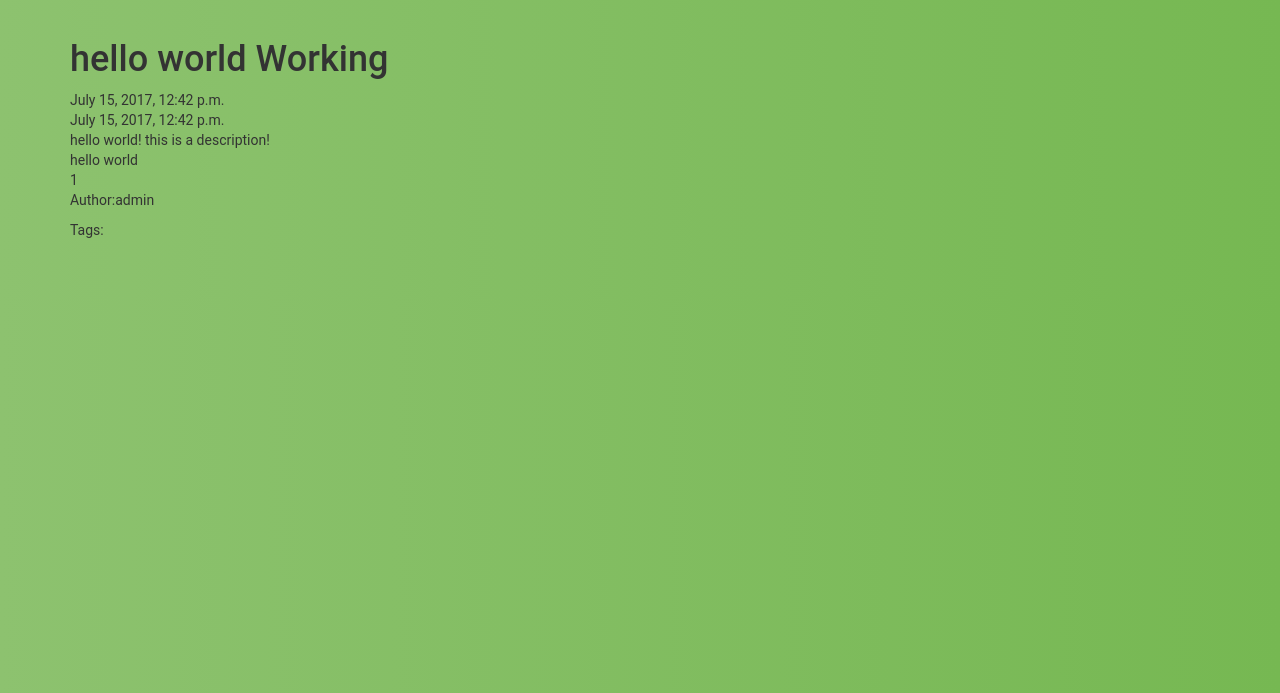
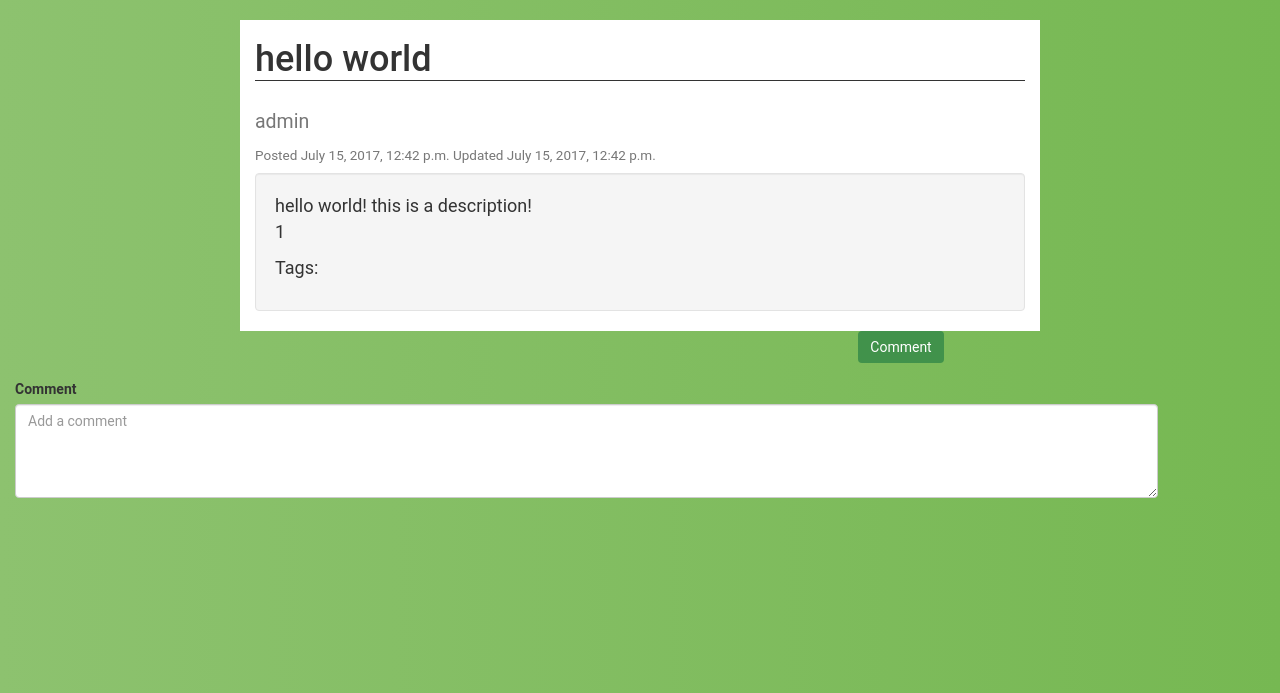
Before and after one commit to ghartman1620/TeachShare, a Django app: page /account/detail/1/ in a window 1280 px wide. Shown: the part 107-800 px from the top of the page. Run offline with Django 3.2, Linux system fonts and the light colour scheme; data comes from the database, SQL or seed files in the repository; both versions use the stored data as it was after the commit; parts of the project's set-up code (start-up, migrations or seed data) failed here and were passed over; some libraries are stand-ins or nearby versions.

Commit message:
initial comment set up on post description

```diff
--- a/TeachShare_WebApp/accounts/static/accounts/post_detail.css
+++ b/TeachShare_WebApp/accounts/static/accounts/post_detail.css
@@ -50,3 +50,27 @@ body {
   text-align: center;
   padding-top: 30px;
 }
+
+.container {
+  width: 800px;
+  text-align: left;
+  background-color: #ffffff;
+}
+.container>p {
+  font-size: 18px;
+}
+.container>h1 {
+	border-style: solid;
+	border-bottom-width: 1px;
+	border-top-width: 0px;
+	border-left-width: 0px;
+	border-right-width: 0px;
+
+
+}
+.well {
+  margin-left: 0px;
+}
+.well>p {
+  font-size: 18px;
+}
--- a/TeachShare_WebApp/accounts/templates/accounts/post_detail.html
+++ b/TeachShare_WebApp/accounts/templates/accounts/post_detail.html
@@ -5,6 +5,8 @@
 {% load static %}
 <!-- Latest compiled and minified CSS -->
 <link rel="stylesheet" href="https://maxcdn.bootstrapcdn.com/bootstrap/3.3.7/css/bootstrap.min.css" integrity="sha384-BVYiiSIFeK1dGmJRAkycuHAHRg32OmUcww7on3RYdg4Va+PmSTsz/K68vbdEjh4u" crossorigin="anonymous">
+<script src="https://ajax.googleapis.com/ajax/libs/jquery/3.2.1/jquery.min.js"></script>
+<script src="https://maxcdn.bootstrapcdn.com/bootstrap/3.3.7/js/bootstrap.min.js"></script>
 <link rel="stylesheet" href={% static 'accounts/post_detail.css'%} type = "text/css">
   <meta charset="utf-8">
 
@@ -59,14 +61,16 @@
 <div class="col-xs-12" style="height:20px;"></div>
 </div>-->
 
-<div class = "container">
-<h1> {{ title }} Working </h1>
-{{instance.timestamp}}</br>
-{{ instance.updated }}</br>
+<div class="container">
+  <h1> {{ title }} </h1>
+  <h2><small>{{instance.user}}</small></h2>
+  <h4><small>Posted {{instance.timestamp}} Updated {{instance.updated}}
+  </small></h4>
+    <div class="well">
+          <p>
               {{instance.content}}</br>
-{{instance.title}}</br>
               {{instance.id}}</br>
-<p>Author:{{instance.user}}</p>
+          </p>
           <p>Tags:
             {% if tags %}
                 {% for tag in tags %}
@@ -75,10 +79,30 @@
                 {% endif %}
          </p>
     </div>
+</div>
+<div class="row">
+    <div class="col-sm-4"></div>
+    <div class="col-sm-4"></div>
+      <button type="button" class="btn btn-primary" data-toggle="collapse" data-target="#comment">Comment</button>
+    <div class="col-sm-4"></div>
+</div>
 
+  <div id="comment" class="collapae">
+    <div class="form-group">
+       <label for="message" class="col-sm-12 control-label">Comment</label>
+       <div class="col-sm-11">
+    <textarea type="text" class="form-control" rows="4" name="description" placeholder="Add a comment"></textarea>
+       </div>
+    </div>
+  </div>
 
-
-<div class="col-xs-12" style="height:50px;"></div>
+<script>
+$(document).ready(function(){
+    $(".btn-primary").click(function(){
+        $(".collapse").collapse('comment');
+    });
+});
+</script>
 
 
 
```
Also changed, not shown: TeachShare_WebApp/accounts/templates/accounts/dashboard.html (line endings or trailing spaces), TeachShare_WebApp/db.sqlite3. Lines whose indentation alone changed are shown as unchanged.
